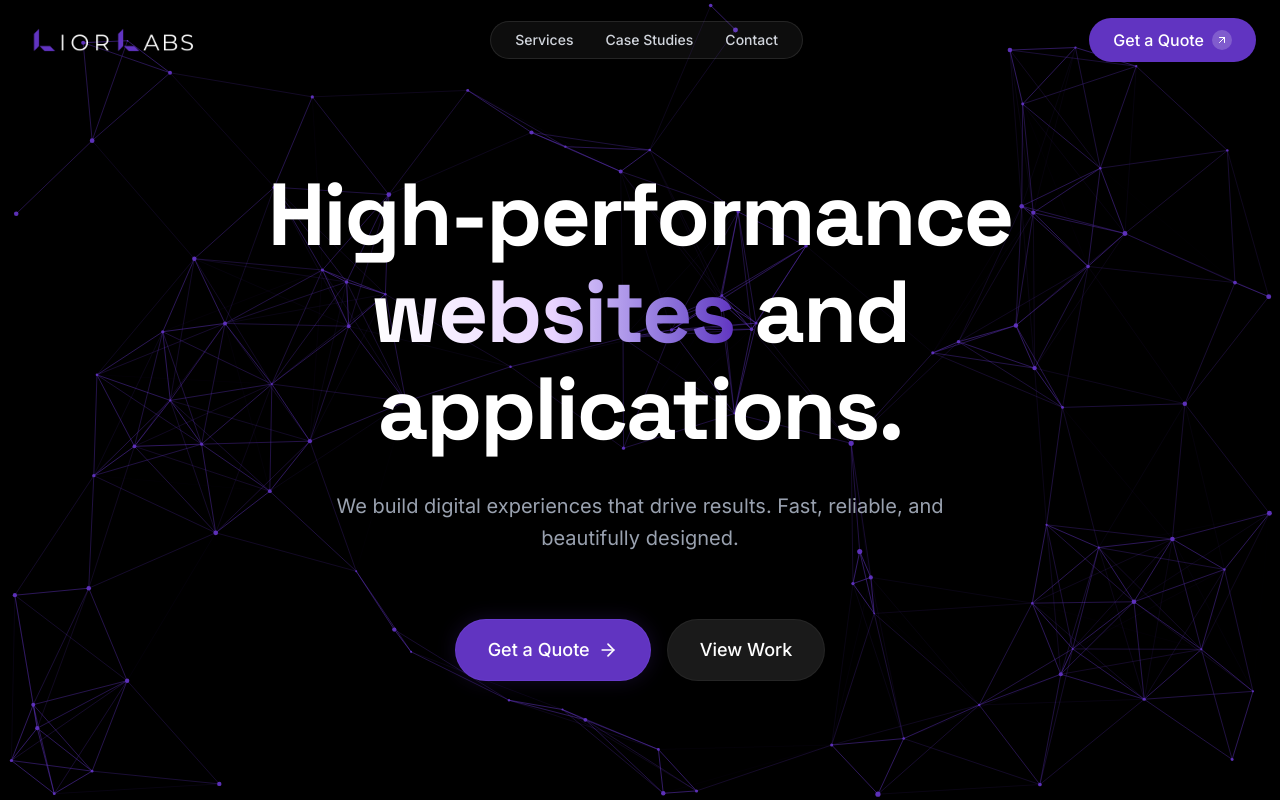
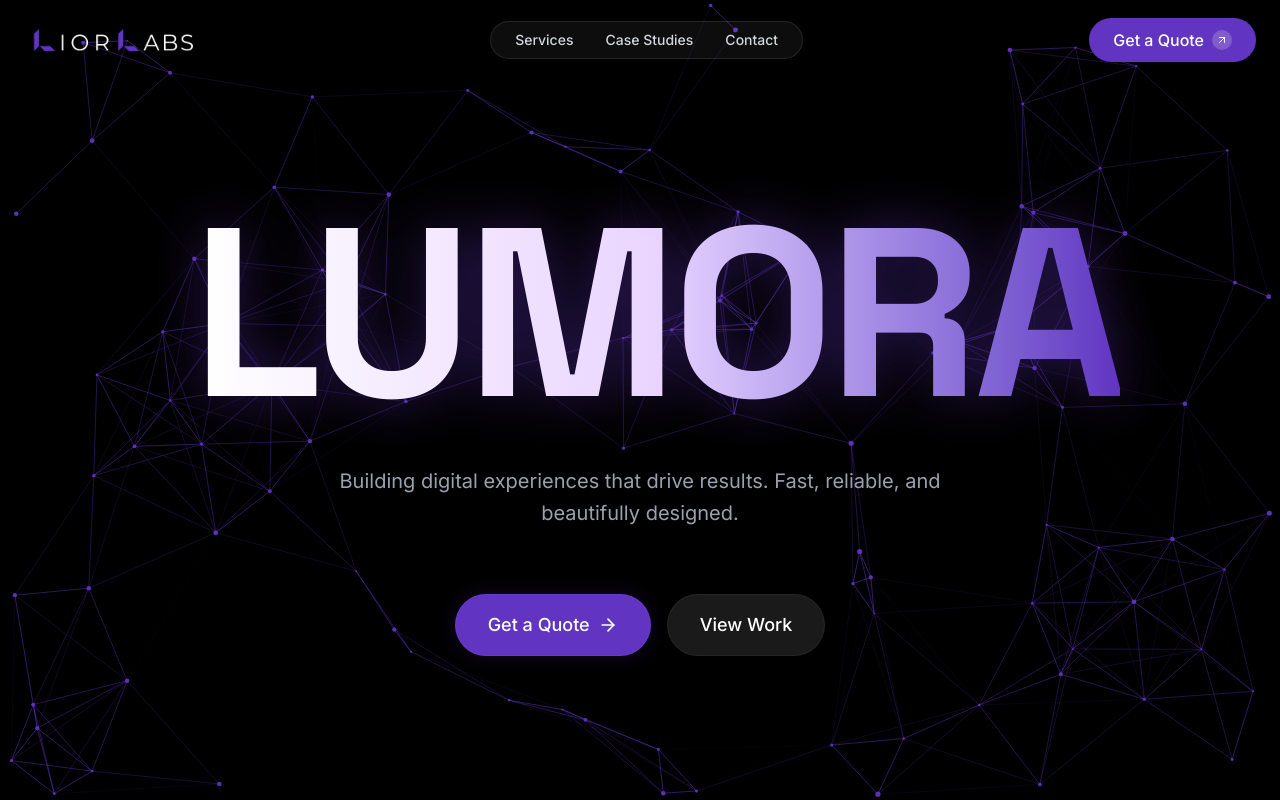
Before and after one commit to Thad-Adams-Connect/lior-labs-site, a Next.js app: page / in a window 1280 px wide. Shown: the top 800 px of the page. Built offline with nearby package versions, Linux system fonts and the light colour scheme.

Commit message:
Hero Update

```diff
--- a/app/page.tsx
+++ b/app/page.tsx
@@ -31,16 +31,14 @@ function Hero() {
           transition={{ duration: 0.8, ease: "easeOut" }}
           className="max-w-4xl mx-auto space-y-8"
         >
-          <h1 className="font-space text-5xl md:text-7xl lg:text-[5.5rem] font-bold tracking-tight leading-[1.1]">
-            High-performance <br />
-            <span className="text-transparent bg-clip-text bg-gradient-to-r from-white via-purple-200 to-[#6134C1]">
-              websites
-            </span>{" "}
-            and applications.
+          <h1 className="font-space text-[clamp(5rem,22vw,15rem)] font-bold tracking-tight leading-none">
+            <span className="text-transparent bg-clip-text bg-gradient-to-r from-white via-purple-200 to-[#6134C1] drop-shadow-[0_0_26px_rgba(97,52,193,0.45)]">
+              LUMORA
+            </span>
           </h1>
 
           <p className="text-xl text-gray-400 max-w-2xl mx-auto leading-relaxed">
-            We build digital experiences that drive results. Fast, reliable, and
+            Building digital experiences that drive results. Fast, reliable, and
             beautifully designed.
           </p>
 
```
